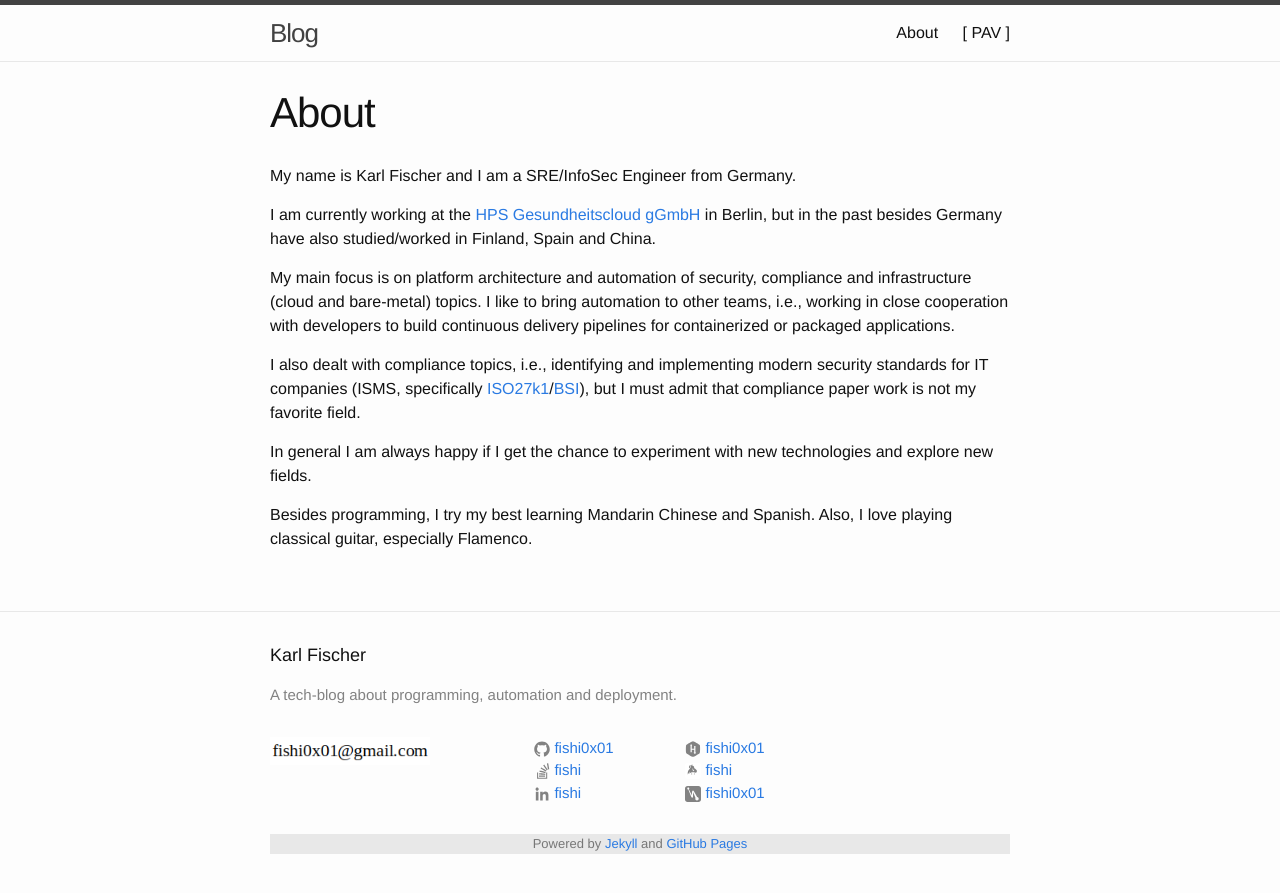
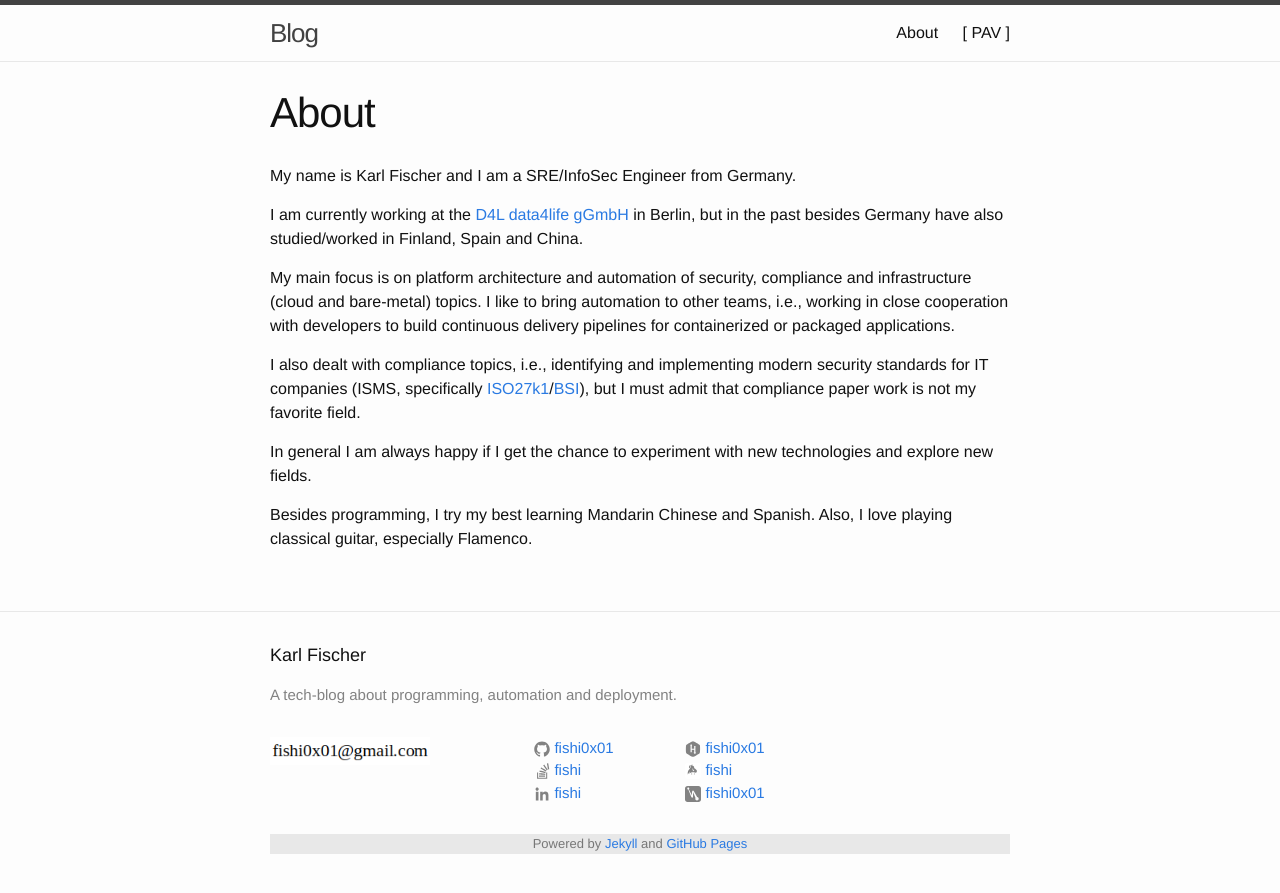
Before and after one commit to fishi0x01/fishi0x01.github.io, a Jekyll site: the page built from pages/about.md, in a window 1280 px wide. Shown: the top 893 px of the page. Built offline with Jekyll 4.4.1, drawn with Linux system fonts in a browser that asks for light colours.

Commit message:
Adjust about page

```diff
--- a/pages/about.md
+++ b/pages/about.md
@@ -6,7 +6,7 @@ permalink: /home/about/
 
 My name is Karl Fischer and I am a SRE/InfoSec Engineer from Germany.
 
-I am currently working at the [HPS Gesundheitscloud gGmbH](https://www.gesundheitscloud.de/) in Berlin, but in the past besides Germany have also studied/worked in Finland, Spain and China.
+I am currently working at the [D4L data4life gGmbH](https://www.data4life.care) in Berlin, but in the past besides Germany have also studied/worked in Finland, Spain and China.
 
 My main focus is on platform architecture and automation of security, compliance and infrastructure (cloud and bare-metal) topics.
 I like to bring automation to other teams, i.e., working in close cooperation with developers to build continuous delivery pipelines for containerized or packaged applications.
```
